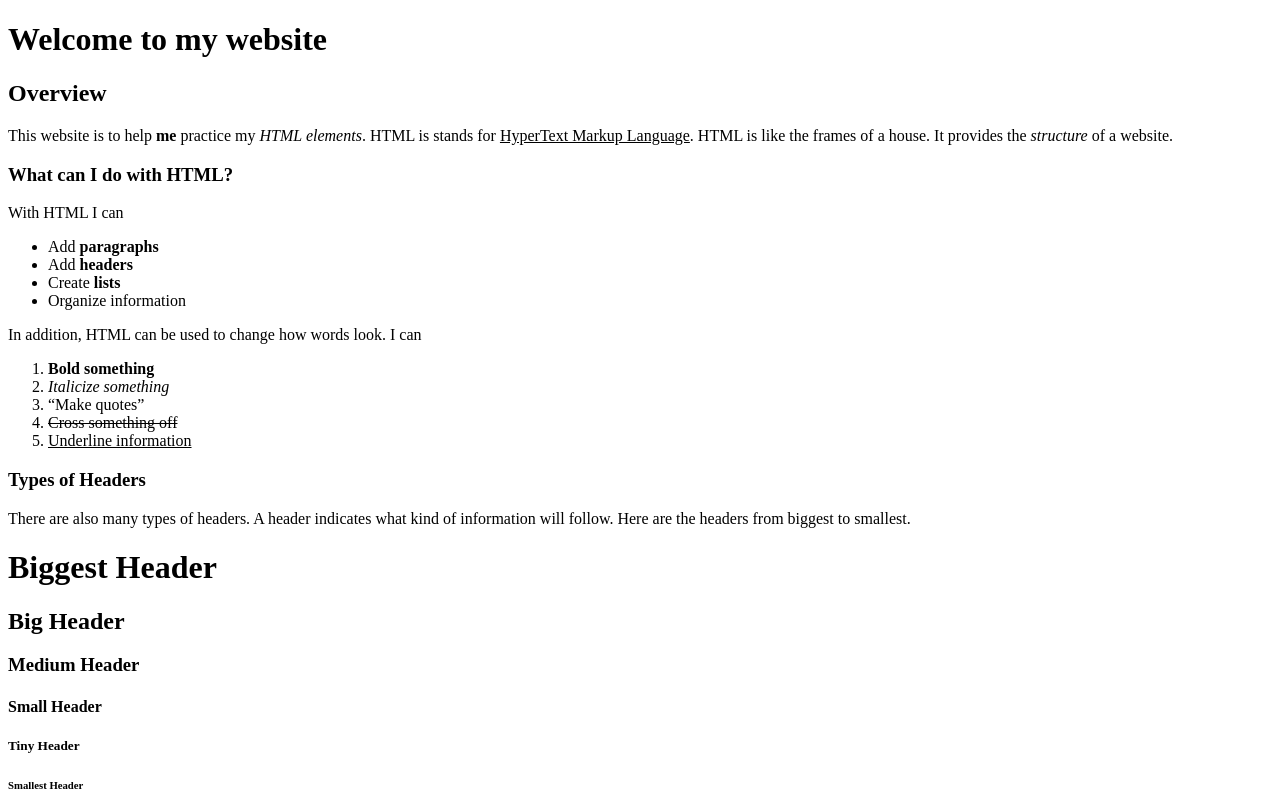
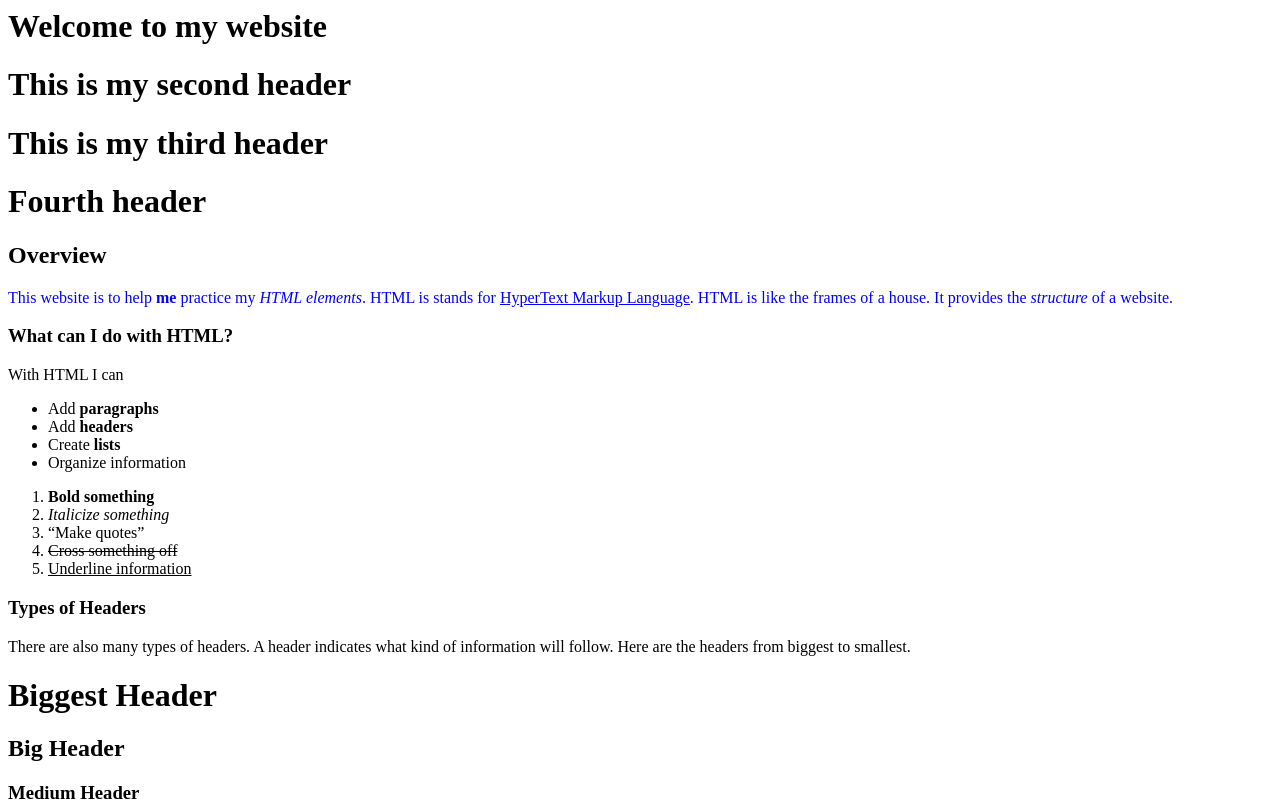
Before and after one commit to maxengel99/maxengel99.github.io, a plain HTML site: page index.html in a window 1280 px wide. Shown: the top 807 px of the page. Drawn offline with Linux system fonts and the light colour scheme.

Commit message:
updated code

```diff
--- a/index.html
+++ b/index.html
@@ -3,15 +3,18 @@
     <title>
         Practice Website
     </title>
+    <link rel="stylesheet" type="text/css" href="./Style.css">
 </head>
 
-<body oncontextmenu="return false">
-    <h1>Welcome to my website</h1>
+<body>
+    <h1 class="inline-header">Welcome to my website</h1>
+    <h1>This is my second header</h1>
+    <h1>This is my third header</h1>
+    <h1>Fourth header</h1>
     <h2>Overview</h2>
-    <p>This website is to help <b>me</b> practice my <i>HTML elements</i>. HTML is stands for <u>HyperText Markup
+    <p class="liger">This website is to help <b>me</b> practice my <i>HTML elements</i>. HTML is stands for <u>HyperText Markup
             Language</u>. HTML is like the frames of a house. It provides the <i>structure</i> of a website.</i></p>
     <h3>What can I do with HTML?</h3>
-    <p>
     With HTML I can
     <ul>
         <li>Add <b>paragraphs</b></li>
@@ -19,9 +22,6 @@
         <li>Create <b>lists</b></li>
         <li>Organize information</li>
     </ul>
-    </p>
-    <p>
-        In addition, HTML can be used to change how words look. I can
     <ol>
         <li><b>Bold something</b></li>
         <li><i>Italicize something</i></li>
@@ -29,7 +29,6 @@
         <li><del>Cross something off</del></li>
         <li><ins>Underline information </ins></li>
     </ol>
-    </p>
     <h3>Types of Headers</h3>
     <p>There are also many types of headers. A header indicates what kind of information will follow. Here are the
         headers from biggest to smallest.</p>
@@ -57,7 +56,7 @@
         <li><a href="https://www.khanacademy.org/" target="_blank">Khan Academy</a></li>
     </ol>
     <p>Even images can be links. This image will take you to wikipedia!
-        <a href="https://www.wikipedia.org/" target="_blank"><img src="./Images/dog.jpg" /></a>
+        <a href="https://www.wikipedia.org/" target="_blank"><img src="./Images/dog.jpg" class="img-circle"/></a>
     </p>
     <h3>PS Don't forget to change the title.</h3>
 </body>
--- a/style.css
+++ b/style.css
@@ -1,4 +1,15 @@
-/*
 h1 {
-    background-color: yellow;
-}*/
+    color: black;
+}
+
+.liger {
+    color: blue;
+}
+
+#main-header {
+    color: burlywood;
+}
+
+.inline-header {
+    display: inline;
+}
```
Lines whose indentation alone changed are shown as unchanged.
